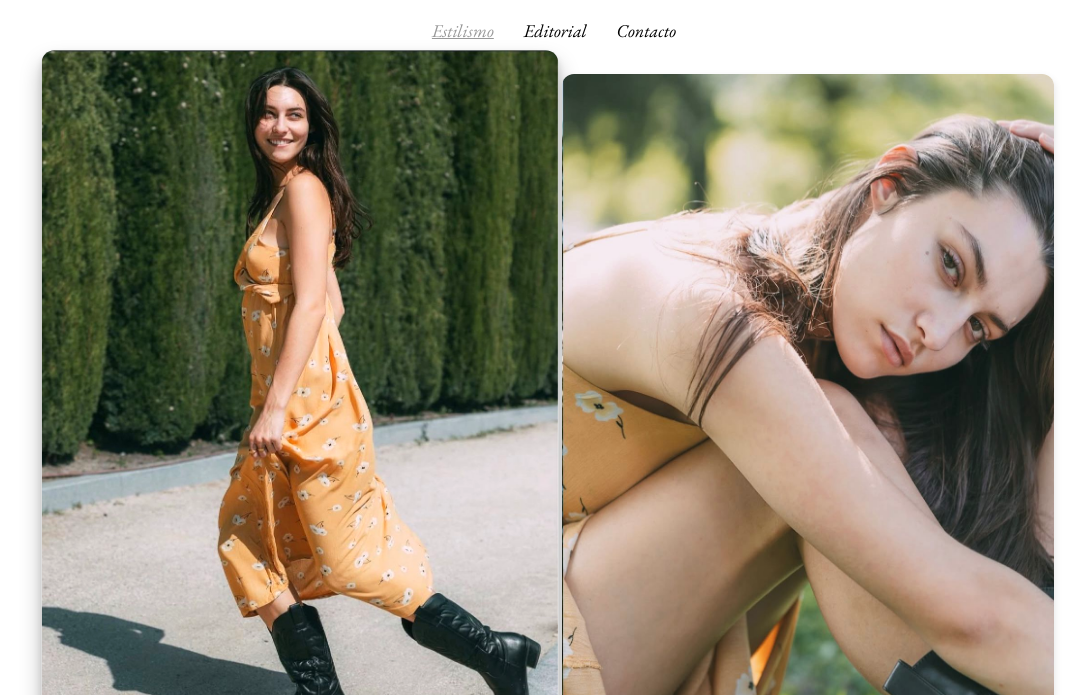
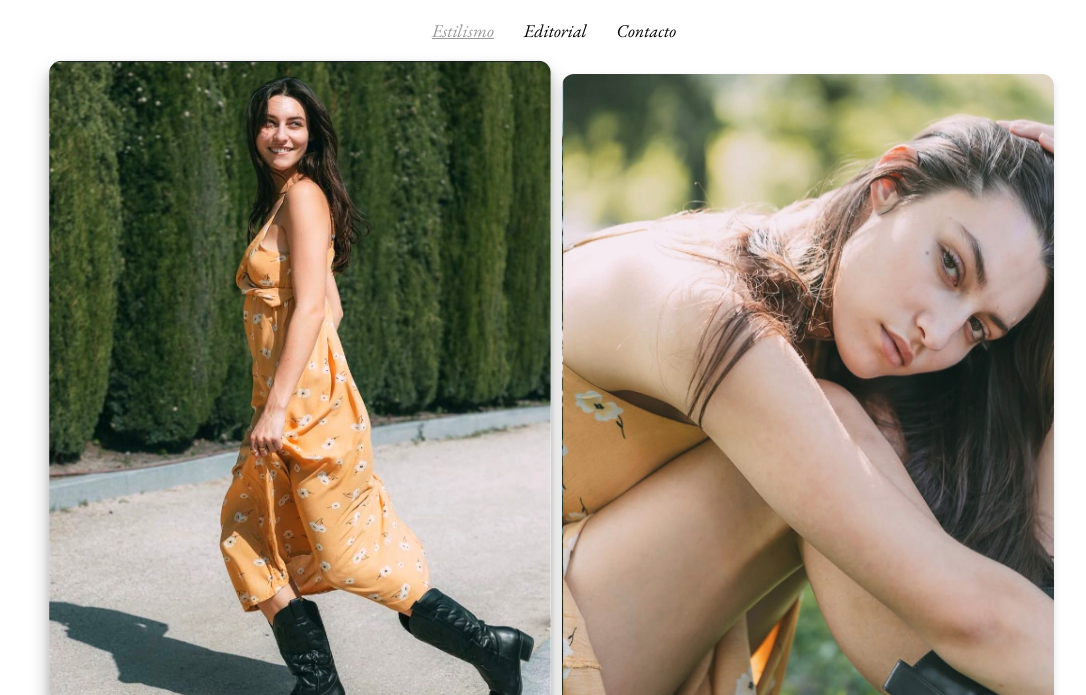
Before and after one commit to GianBordon/Portaolio-Victoria-Ziita, a plain HTML site: page index.html in a window 1280 px wide. In both pictures the pointer is over the picture 386 px from the left and 529 px from the top of the page. Shown: the part 105-800 px from the top of the page, without its empty margins (86-1172 px from the left). Drawn offline with nearby package versions, Linux system fonts and the light colour scheme.

Commit message:
Changes Scale Hover

```diff
--- a/style.css
+++ b/style.css
@@ -101,7 +101,7 @@ body {
 
 .gallery-item:hover,
 .gallery-item:focus {
-  transform: scale(1.05) translateY(-6px);
+  transform: scale(1.02) translateY(-6px);
   box-shadow:
     0 12px 20px rgba(0, 0, 0, 0.28),
     0 4px 8px rgba(0, 0, 0, 0.12);
```
